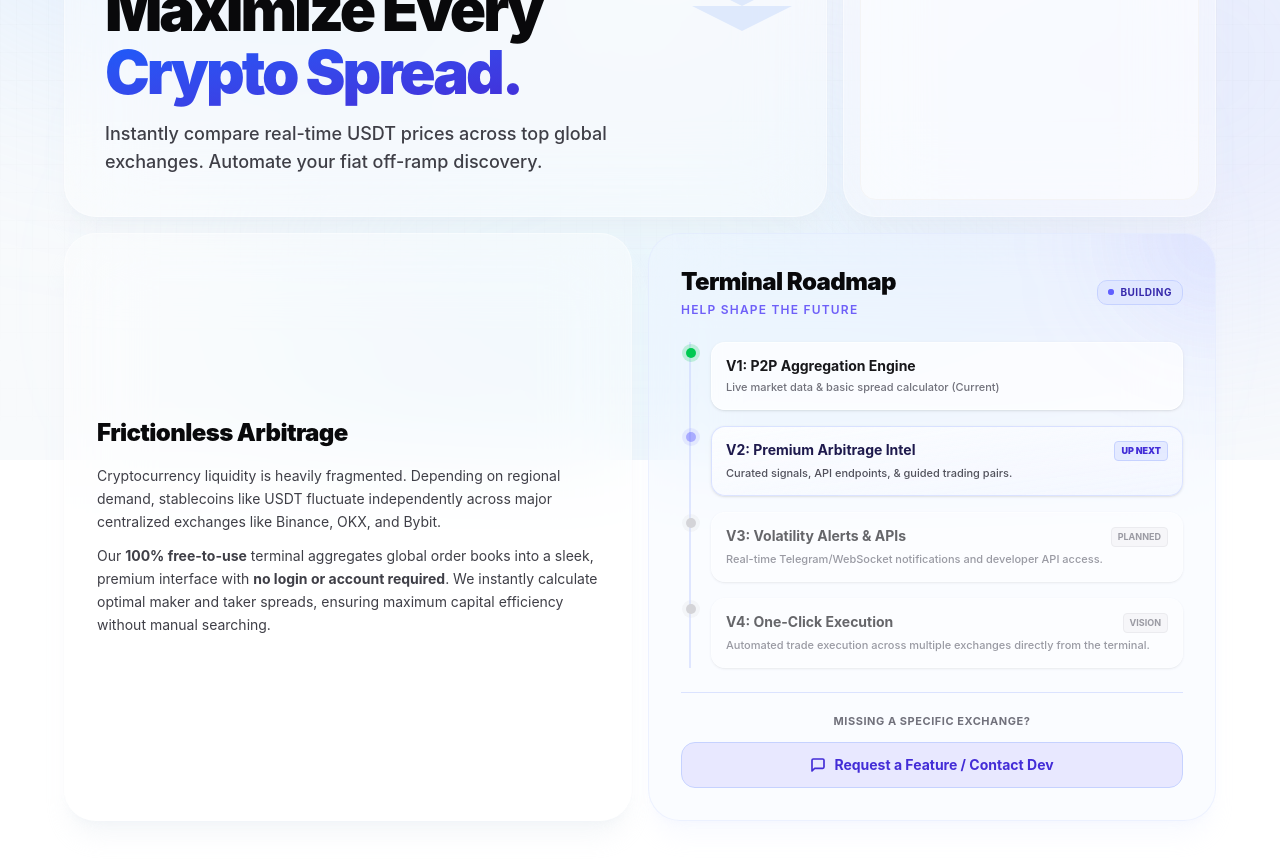
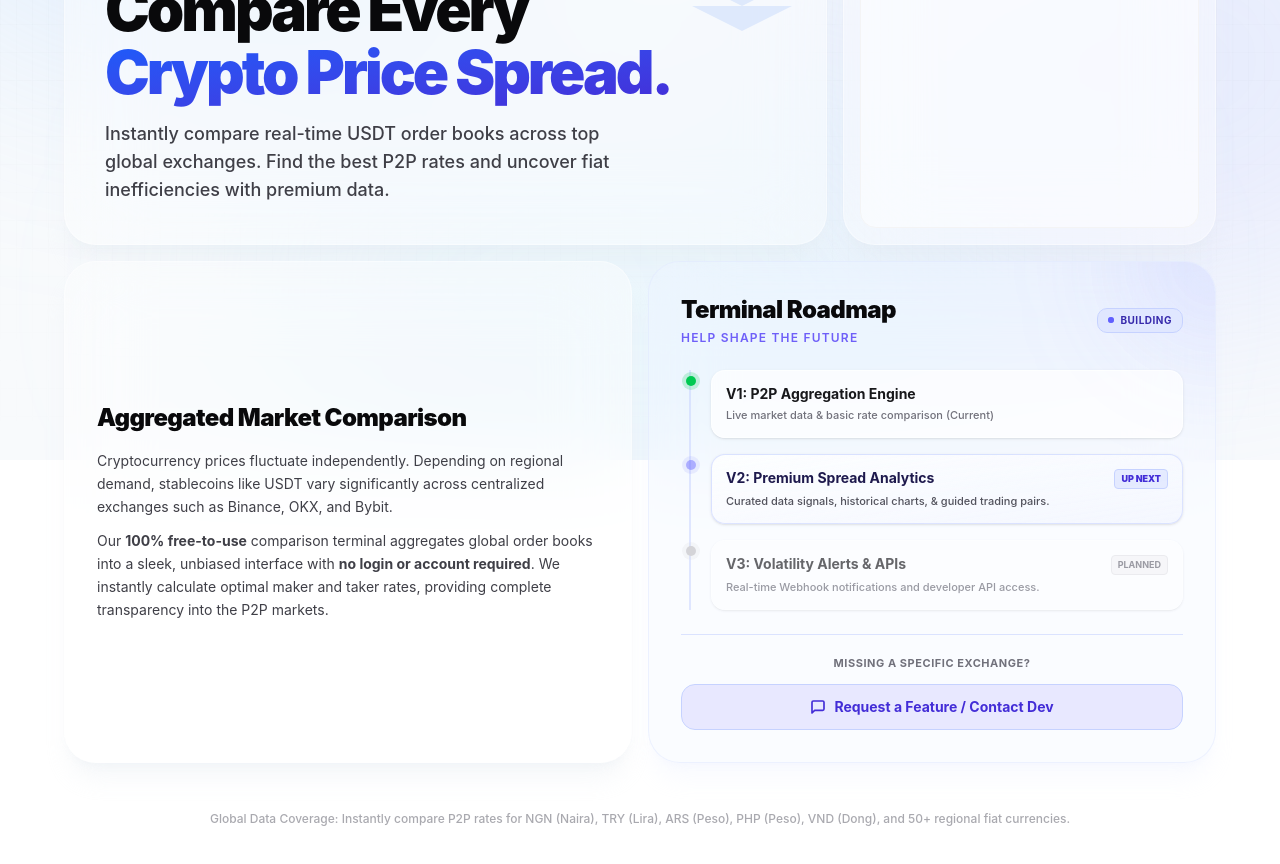
Before and after one commit to 0014niti/P2P-Companion, a SvelteKit app: page / in a window 1280 px wide. Shown: the part 340-1204 px from the top of the page. Built offline with nearby package versions, Linux system fonts and the light colour scheme.

Commit message:
Update +page.svelte
SEO FRIENDLY

```diff
--- a/src/routes/+page.svelte
+++ b/src/routes/+page.svelte
@@ -1,7 +1,6 @@
 <script lang="ts">
 	import { onMount } from 'svelte';
 
-	// Initialize Google AdSense banner after the component mounts
 	onMount(() => {
 		try {
 			// @ts-ignore
@@ -13,9 +12,10 @@
 </script>
 
 <svelte:head>
-	<title>Premium Crypto P2P Arbitrage Scanner | Live USDT Spreads</title>
-	<meta name="description" content="A 100% free, no-login crypto arbitrage terminal. Experience a premium UI while comparing real-time P2P USDT prices across Binance, OKX, and Bybit." />
-	<meta name="keywords" content="free crypto arbitrage, no login P2P scanner, premium crypto UI, USDT arbitrage scanner, Binance P2P, OKX P2P, fiat off-ramp" />
+	<title>P2P Companion | Live Crypto Price Comparison & USDT Spreads</title>
+	<meta name="description" content="A 100% free, unbiased P2P comparison tool. Experience premium data analytics while comparing real-time USDT rates across Binance, OKX, and Bybit." />
+
+	<meta name="keywords" content="compare P2P crypto prices, best USDT P2P rate, Binance vs OKX spread, live P2P fiat calculator, USDT comparison NGN TRY ARS PHP" />
 
 	{@html `<script type="application/ld+json">
 		{
@@ -23,9 +23,9 @@
 			"@type": "WebApplication",
 			"name": "P2P Companion",
 			"url": "https://p2pcompanion.vercel.app/",
-			"description": "Global crypto arbitrage terminal to compare real-time P2P stablecoin prices across major centralized exchanges.",
+			"description": "Global crypto data terminal to analyze real-time P2P stablecoin spreads across major centralized exchanges.",
 			"applicationCategory": "FinanceApplication",
-			"genre": "Cryptocurrency Arbitrage Scanner",
+			"genre": "Financial Data Analytics",
 			"operatingSystem": "WebBrowser",
 			"offers": {
 				"@type": "Offer",
@@ -39,7 +39,7 @@
 		}
 	</script>`}
 
-	<script async src="https://pagead2.googlesyndication.com/pagead/js/adsbygoogle.js?client==ca-pub-5684719528000331" crossorigin="anonymous"></script>
+	<script async src="https://pagead2.googlesyndication.com/pagead/js/adsbygoogle.js?client=ca-pub-5684719528000331" crossorigin="anonymous"></script>
 </svelte:head>
 
 <div class="fixed inset-0 -z-10 overflow-hidden bg-slate-50">
@@ -61,7 +61,7 @@
 		<a href="/scanner" class="relative inline-flex items-center justify-center rounded-xl bg-zinc-950 px-5 py-2.5 text-sm font-bold text-white shadow-md transition-all hover:bg-zinc-800 hover:scale-[1.02] active:scale-95 group overflow-hidden">
 			<span class="absolute inset-0 -translate-x-full animate-[sweep_4s_ease-in-out_infinite] bg-gradient-to-r from-transparent via-white/20 to-transparent"></span>
 			<span class="relative z-10 flex items-center gap-2">
-				Open P2P Comparison Tool <span class="transition-transform group-hover:translate-x-1">&rarr;</span>
+				Open Price Comparison Tool <span class="transition-transform group-hover:translate-x-1">&rarr;</span>
 			</span>
 		</a>
 	</div>
@@ -80,11 +80,11 @@
 				Live Market Data
 			</span>
 			<h1 class="text-4xl sm:text-5xl lg:text-6xl font-black tracking-tighter text-zinc-950 leading-[1.05] mb-4">
-				Maximize Every <br/>
-				<span class="text-transparent bg-clip-text bg-gradient-to-br from-blue-600 to-indigo-700">Crypto Spread.</span>
+				Compare Every <br/>
+				<span class="text-transparent bg-clip-text bg-gradient-to-br from-blue-600 to-indigo-700">Crypto Price Spread.</span>
 			</h1>
 			<p class="text-zinc-700 text-base sm:text-lg font-medium max-w-lg">
-				Instantly compare real-time USDT prices across top global exchanges. Automate your fiat off-ramp discovery.
+				Instantly compare real-time USDT order books across top global exchanges. Find the best P2P rates and uncover fiat inefficiencies with premium data.
 			</p>
 		</div>
 
@@ -101,13 +101,13 @@
 		</div>
 
 		<article class="md:col-span-6 rounded-[32px] border border-white/40 bg-white/40 backdrop-blur-2xl p-8 shadow-xl shadow-slate-200/30 flex flex-col justify-center space-y-4">
-			<h2 class="text-2xl font-black tracking-tight text-zinc-950">Frictionless Arbitrage</h2>
+			<h2 class="text-2xl font-black tracking-tight text-zinc-950">Aggregated Market Comparison</h2>
 			<div class="space-y-3">
 				<p class="text-zinc-700 text-sm leading-relaxed">
-					Cryptocurrency liquidity is heavily fragmented. Depending on regional demand, stablecoins like USDT fluctuate independently across major centralized exchanges like Binance, OKX, and Bybit.
+					Cryptocurrency prices fluctuate independently. Depending on regional demand, stablecoins like USDT vary significantly across centralized exchanges such as Binance, OKX, and Bybit.
 				</p>
 				<p class="text-zinc-700 text-sm leading-relaxed">
-					Our <strong>100% free-to-use</strong> terminal aggregates global order books into a sleek, premium interface with <strong>no login or account required</strong>. We instantly calculate optimal maker and taker spreads, ensuring maximum capital efficiency without manual searching.
+					Our <strong>100% free-to-use</strong> comparison terminal aggregates global order books into a sleek, unbiased interface with <strong>no login or account required</strong>. We instantly calculate optimal maker and taker rates, providing complete transparency into the P2P markets.
 				</p>
 			</div>
 		</article>
@@ -131,7 +131,7 @@
 					<div class="absolute -left-[25px] top-1.5 h-2.5 w-2.5 rounded-full bg-green-500 ring-4 ring-green-500/20"></div>
 					<div class="p-3.5 rounded-xl bg-white/70 border border-white/60 shadow-sm transition-all duration-300 hover:shadow-md hover:bg-white">
 						<h3 class="text-sm font-bold text-zinc-900 leading-tight">V1: P2P Aggregation Engine</h3>
-						<p class="text-[11px] text-zinc-500 font-medium mt-1">Live market data & basic spread calculator (Current)</p>
+						<p class="text-[11px] text-zinc-500 font-medium mt-1">Live market data & basic rate comparison (Current)</p>
 					</div>
 				</li>
 
@@ -139,10 +139,10 @@
 					<div class="absolute -left-[25px] top-1.5 h-2.5 w-2.5 rounded-full bg-indigo-500 ring-4 ring-indigo-500/20 animate-[pulse_2s_ease-in-out_infinite]"></div>
 					<div class="p-3.5 rounded-xl border border-indigo-200/60 bg-gradient-to-br from-white/80 to-indigo-50/50 shadow-sm transition-all duration-300 transform group-hover:translate-x-1 group-hover:shadow-md group-hover:border-indigo-300">
 						<div class="flex justify-between items-start mb-1">
-							<h3 class="text-sm font-bold text-indigo-950 leading-tight">V2: Premium Arbitrage Intel</h3>
+							<h3 class="text-sm font-bold text-indigo-950 leading-tight">V2: Premium Spread Analytics</h3>
 							<span class="text-[9px] font-black text-indigo-700 uppercase bg-indigo-100/80 border border-indigo-200 px-1.5 py-0.5 rounded">Up Next</span>
 						</div>
-						<p class="text-[11px] text-zinc-600 font-medium mt-1">Curated signals, API endpoints, & guided trading pairs.</p>
+						<p class="text-[11px] text-zinc-600 font-medium mt-1">Curated data signals, historical charts, & guided trading pairs.</p>
 					</div>
 				</li>
 
@@ -153,18 +153,7 @@
 							<h3 class="text-sm font-bold text-zinc-800 leading-tight">V3: Volatility Alerts & APIs</h3>
 							<span class="text-[9px] font-bold text-zinc-500 uppercase bg-zinc-100 border border-zinc-200 px-1.5 py-0.5 rounded">Planned</span>
 						</div>
-						<p class="text-[11px] text-zinc-500 font-medium mt-1">Real-time Telegram/WebSocket notifications and developer API access.</p>
-					</div>
-				</li>
-
-				<li class="relative group cursor-default">
-					<div class="absolute -left-[25px] top-1.5 h-2.5 w-2.5 rounded-full bg-zinc-300 ring-4 ring-zinc-300/20"></div>
-					<div class="p-3.5 rounded-xl border border-white/50 bg-white/40 shadow-sm transition-all duration-300 opacity-70 group-hover:opacity-100 group-hover:bg-white/60">
-						<div class="flex justify-between items-start mb-1">
-							<h3 class="text-sm font-bold text-zinc-800 leading-tight">V4: One-Click Execution</h3>
-							<span class="text-[9px] font-bold text-zinc-500 uppercase bg-zinc-100 border border-zinc-200 px-1.5 py-0.5 rounded">Vision</span>
-						</div>
-						<p class="text-[11px] text-zinc-500 font-medium mt-1">Automated trade execution across multiple exchanges directly from the terminal.</p>
+						<p class="text-[11px] text-zinc-500 font-medium mt-1">Real-time Webhook notifications and developer API access.</p>
 					</div>
 				</li>
 			</ul>
@@ -179,6 +168,13 @@
 		</div>
 
 	</div>
+
+	<section class="mt-12 text-center opacity-60">
+		<p class="text-xs text-zinc-500 font-medium">
+			Global Data Coverage: Instantly compare P2P rates for NGN (Naira), TRY (Lira), ARS (Peso), PHP (Peso), VND (Dong), and 50+ regional fiat currencies.
+		</p>
+	</section>
+
 </main>
 
 <style>
```
